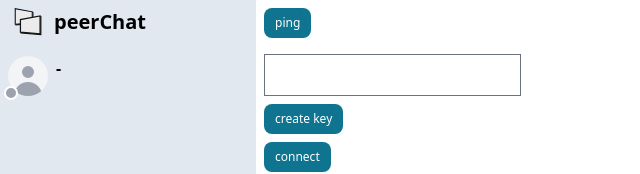
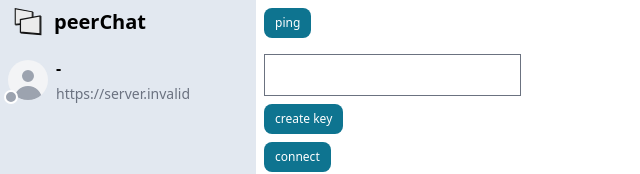
Before and after one commit to RichtersFinger/peerChat, a React (Create React App) app in the folder frontend/: page / in a window 1280 px wide. Shown: the top 174 px of the page, without its empty margins (0-640 px from the left). Built offline with nearby package versions, Linux system fonts and the light colour scheme; no server answers.

Commit message:
[frontend, sidebar] refactor sidebar user info into component

```diff
--- a/frontend/src/App.tsx
+++ b/frontend/src/App.tsx
@@ -59,7 +59,7 @@ export default function App() {
         <div>
           <Sidebar
             connected={socketConnected}
-            ApiUrl={socketConnected ? ApiUrl : undefined}
+            url={ApiUrl}
             onConversationClick={(c: Conversation) => {
               setActiveConversationId(c.id);
             }}
--- a/frontend/src/components/Sidebar.tsx
+++ b/frontend/src/components/Sidebar.tsx
@@ -1,24 +1,23 @@
 import { useContext } from "react";
-import { Sidebar as FBSidebar, Avatar } from "flowbite-react";
+import { Sidebar as FBSidebar } from "flowbite-react";
 
 import { SocketContext } from "../App";
-import useUser from "../hooks/useUser";
 import useConversationList from "../hooks/useConversationList";
 import { Conversation } from "../hooks/useConversation";
+import SidebarUserItem from "./SidebarUserItem";
 import ConversationItem from "./ConversationItem";
 
 export type SidebarProps = {
   connected: boolean;
-  ApiUrl?: string;
+  url: string;
   onConversationClick?: (c: Conversation) => void;
 };
 
 export default function Sidebar({
   connected,
-  ApiUrl,
+  url,
   onConversationClick,
 }: SidebarProps) {
-  const user = useUser(ApiUrl);
   const socket = useContext(SocketContext);
   const cids = useConversationList(socket);
 
@@ -37,22 +36,7 @@ export default function Sidebar({
           <FBSidebar.Logo href="#" img="/peerChat.svg" imgAlt="peerChat">
             peerChat
           </FBSidebar.Logo>
-          <div className="flex flex-row space-x-2 px-1">
-            <Avatar
-              {...(user?.avatar ? { img: user.avatar } : {})}
-              rounded
-              statusPosition="bottom-left"
-              status={connected ? "online" : "offline"}
-            ></Avatar>
-            <div className="flex-col space-y-1 font-medium">
-              <p className="max-w-48 truncate font-bold">
-                {user?.name ? user.name : "-"}
-              </p>
-              <p className="max-w-48 truncate text-sm text-gray-500">
-                {ApiUrl}
-              </p>
-            </div>
-          </div>
+          <SidebarUserItem connected={connected} url={url}/>
         </div>
         <FBSidebar.Items>
           <FBSidebar.ItemGroup>
--- /dev/null
+++ b/frontend/src/components/SidebarUserItem.tsx
@@ -0,0 +1,32 @@
+import { Avatar } from "flowbite-react";
+
+import useUser from "../hooks/useUser";
+
+export type SidebarUserItemProps = {
+  connected: boolean;
+  url?: string;
+};
+
+export default function SidebarUserItem({
+  connected,
+  url,
+}: SidebarUserItemProps) {
+  const user = useUser(connected ? url : undefined);
+
+  return (
+    <div className="flex flex-row space-x-2 px-1">
+      <Avatar
+        {...(user?.avatar ? { img: user.avatar } : {})}
+        rounded
+        statusPosition="bottom-left"
+        status={connected ? "online" : "offline"}
+      ></Avatar>
+      <div className="flex-col space-y-1 font-medium">
+        <p className="max-w-48 truncate font-bold">
+          {user?.name ? user.name : "-"}
+        </p>
+        <p className="max-w-48 truncate text-sm text-gray-500">{url}</p>
+      </div>
+    </div>
+  );
+}
```
